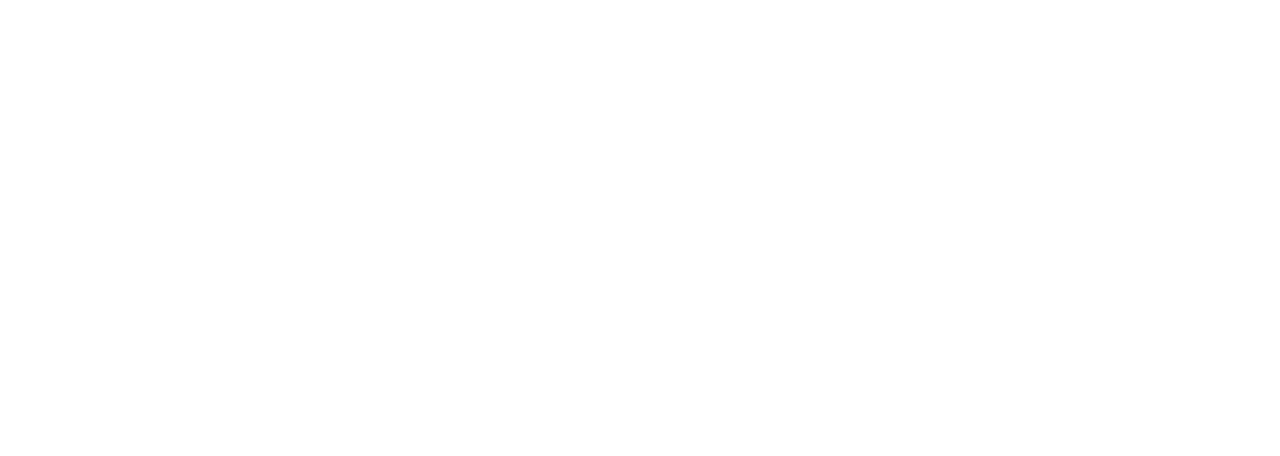
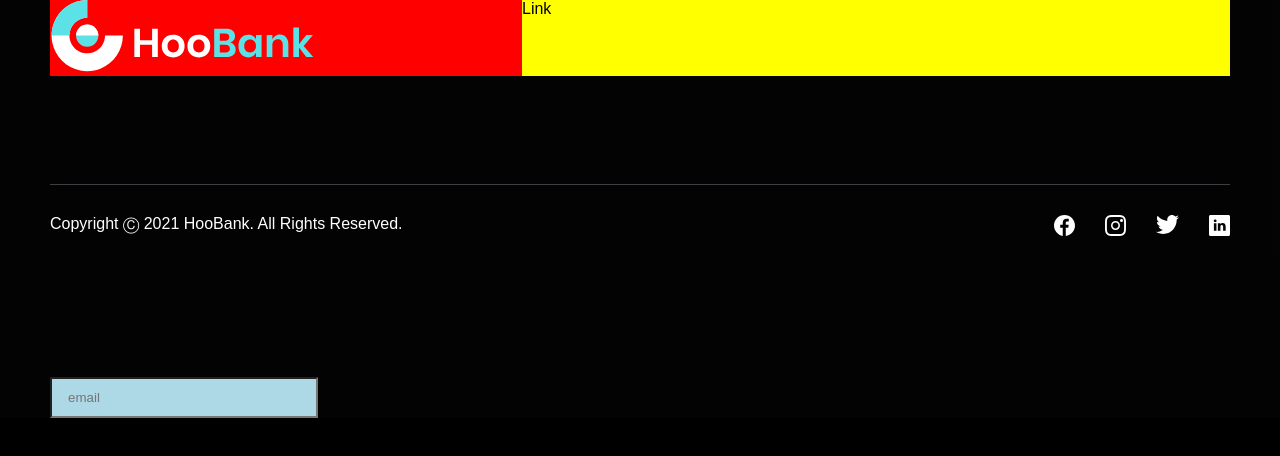
Before and after one commit to temuriee/lecture-9, a plain HTML site: page index.html in a window 1280 px wide. Drawn offline with Linux system fonts and the light colour scheme.

Commit message:
structure

```diff
--- a/index.html
+++ b/index.html
@@ -3,8 +3,52 @@
   <head>
     <meta charset="UTF-8" />
     <meta name="viewport" content="width=device-width, initial-scale=1.0" />
+    <link rel="stylesheet" href="styles/style.css" />
     <title>Document</title>
-    <link rel="stylesheet" href="styles/style.css" />
   </head>
-  <body></body>
+  <body>
+    <footer class="home-footer">
+      <div class="footer-container">
+        <!-- top part of footer -->
+        <div class="footer-top">
+          <div class="footer-logo-section">
+            <img
+              src="images/svg/footer-logo.svg"
+              alt="Footer Logo"
+              class="footer-logo"
+            />
+          </div>
+          <div class="footer-links-sections">Link</div>
+        </div>
+
+        <!-- bottom part of footer -->
+        <div class="footer-bottom">
+          <p>Copyright Ⓒ 2021 HooBank. All Rights Reserved.</p>
+
+          <ul class="social-container">
+            <li>
+              <a href="#"
+                ><img src="images/svg/facebook.svg" alt="facebook"
+              /></a>
+            </li>
+            <li>
+              <a href="#"
+                ><img src="images/svg/instagram.svg" alt="instagram"
+              /></a>
+            </li>
+            <li>
+              <a href="#"><img src="images/svg/twiter.svg" alt="twiter" /></a>
+            </li>
+            <li>
+              <a href="#"
+                ><img src="images/svg/linkedin.svg" alt="linkedin"
+              /></a>
+            </li>
+          </ul>
+        </div>
+
+        <input type="text" placeholder="email" />
+      </div>
+    </footer>
+  </body>
 </html>
--- a/styles/style.css
+++ b/styles/style.css
@@ -0,0 +1,84 @@
+* {
+  margin: 0;
+  padding: 0;
+  box-sizing: border-box;
+}
+
+:root {
+  --primary-color: #97c405;
+  --secondary-color: #d24848;
+  --bg-color: #0b0a0c60;
+  --main-bg-color: #000000;
+  --text-color: #ffffff;
+  --title-size: 32px;
+}
+
+body {
+  font-family: Arial, Helvetica, sans-serif;
+
+  background-color: var(--main-bg-color);
+}
+
+.home-footer {
+  background-color: var(--bg-color);
+  padding: 0px 50px;
+}
+
+.home-footer .footer-container {
+  display: flex;
+  flex-direction: column;
+  justify-content: space-between;
+  margin: 0 auto;
+  max-width: 1440px;
+  width: 100%;
+  height: 418px;
+}
+
+/* Top side */
+
+.footer-top {
+  background-color: aqua;
+  display: flex;
+}
+
+.footer-logo-section {
+  flex: 1;
+  background-color: red;
+}
+
+.footer-logo-section .footer-logo {
+  width: 266px;
+  height: 72.14px;
+}
+.footer-links-sections {
+  flex: 1.5;
+  background-color: yellow;
+}
+
+/* ----- */
+
+/* Bottom side */
+
+.footer-bottom {
+  display: flex;
+  justify-content: space-between;
+  border-top: 1px solid #3f3e45;
+  padding: 30px 0px;
+}
+
+.footer-bottom p {
+  color: #ffffff;
+}
+
+.social-container {
+  display: flex;
+  gap: 30px;
+  list-style: none;
+}
+
+input {
+  width: 268px;
+  padding: 11px 16px;
+
+  background-color: lightblue;
+}
```
Also changed, not shown: images/svg/facebook.svg (added), images/svg/footer-logo.svg (added), images/svg/instagram.svg (added), images/svg/linkedin.svg (added), images/svg/twiter.svg (added).
